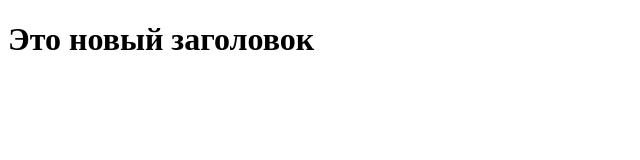
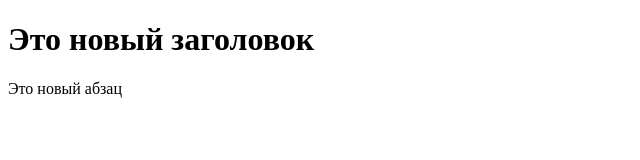
Before and after one commit to stankv/GitTest, a plain HTML site: page index.html in a window 1280 px wide. Shown: the whole page, without its empty margins (0-640 px from the left). Drawn offline with Linux system fonts and the light colour scheme.

Commit message:
добавлен новый абзац

```diff
--- a/index.html
+++ b/index.html
@@ -6,6 +6,7 @@
     <meta name="viewport" content="width=device-width, initial-scale=1.0">
     <title>Новая страница</title>
     <h1>Это новый заголовок</h1>
+    <p>Это новый абзац</p>
 </head>
 <body>
 
```
